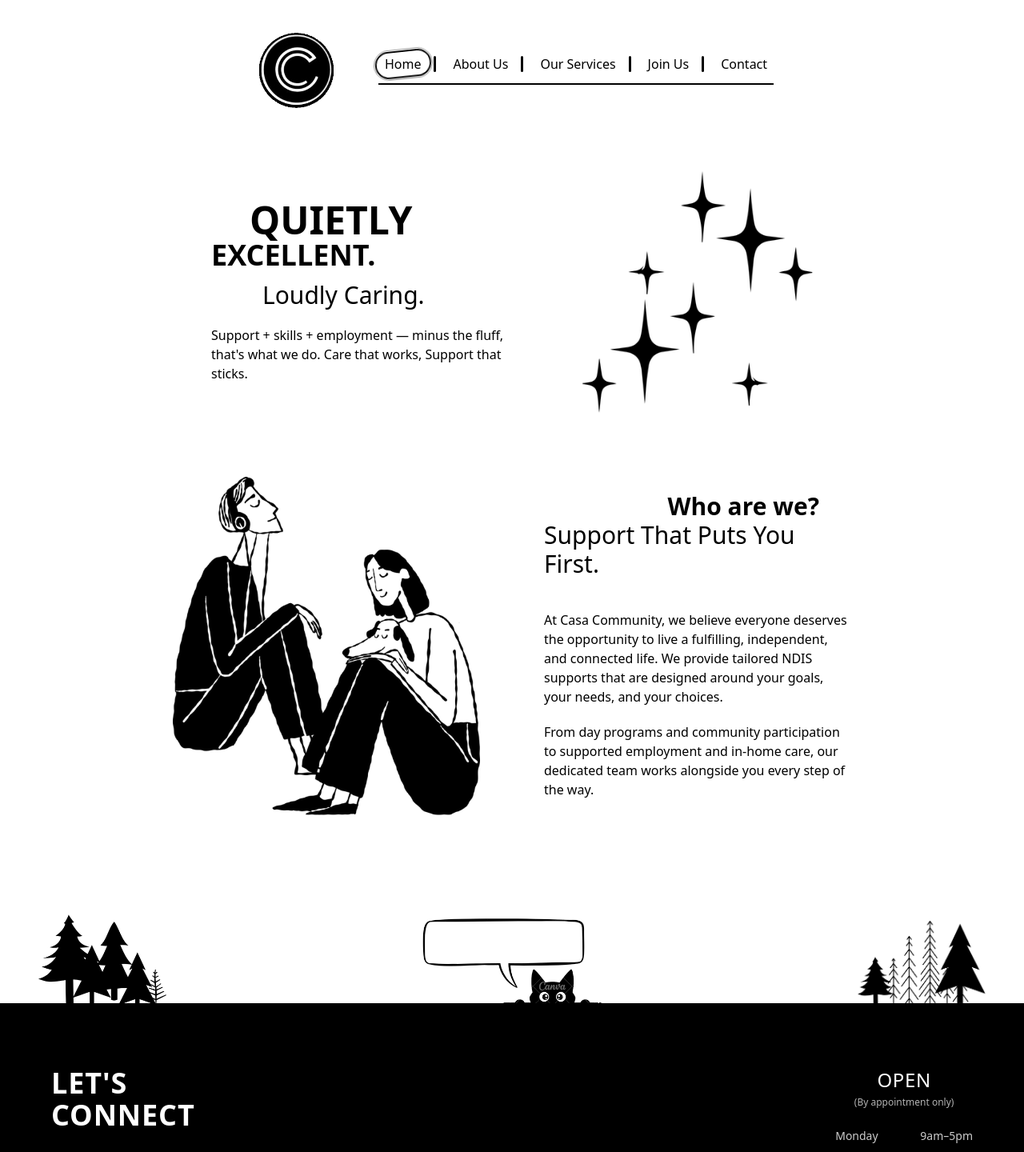
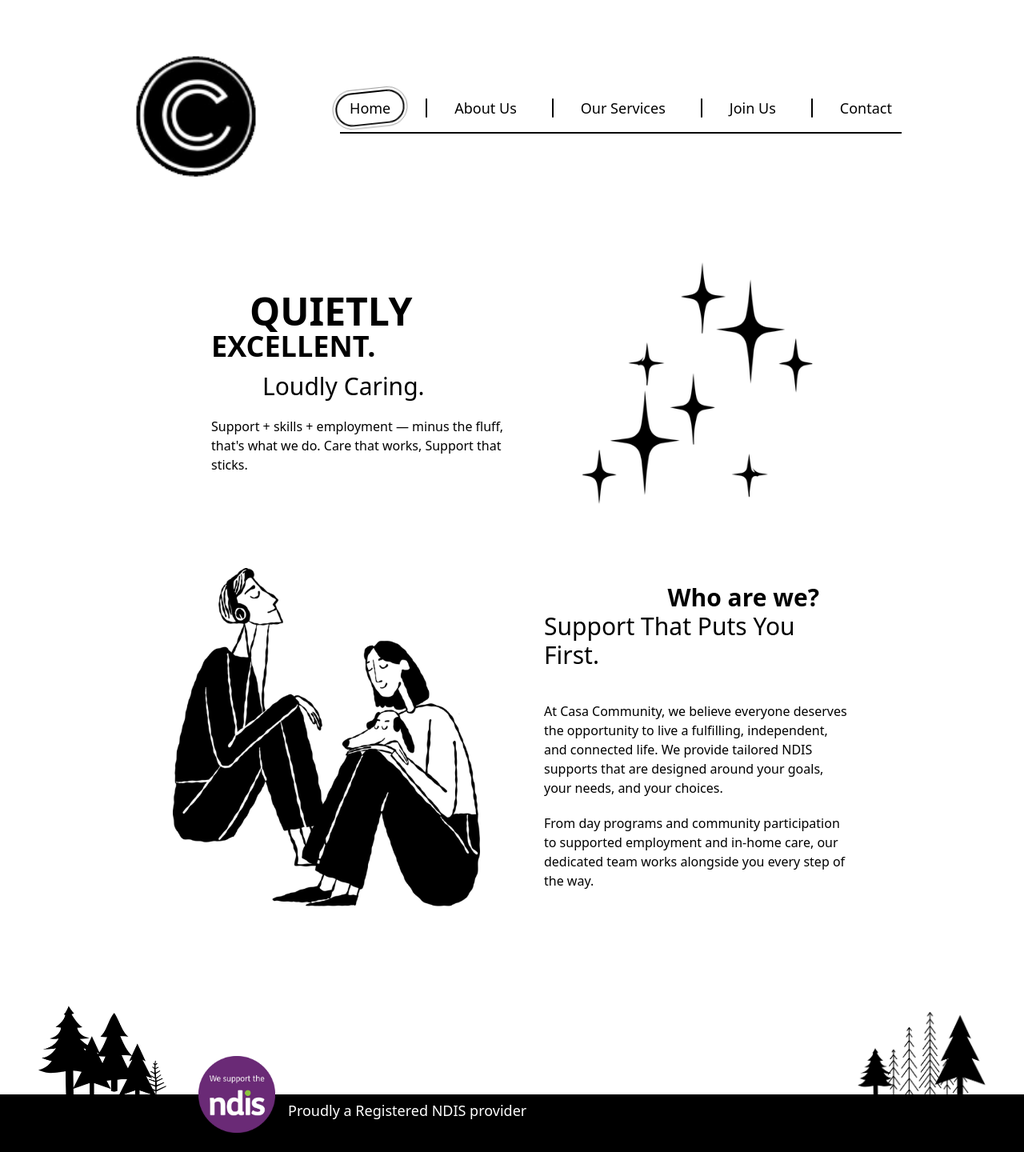
Before and after one commit to auxoratech/casa-website, a React (Vite) app: page / in a window 1280 px wide. Shown: the top 1440 px of the page at 80% size. Built offline with nearby package versions, Linux system fonts and the light colour scheme.

Commit message:
header,title,footer changes

```diff
--- a/index.html
+++ b/index.html
@@ -2,7 +2,11 @@
 <html lang="en">
   <head>
     <meta charset="UTF-8" />
-    <link rel="icon" type="image/svg+xml" href="/vite.svg" />
+    <link
+      rel="icon"
+      type="image/svg+xml"
+      href="/src/assets/images/casaLogo.png"
+    />
     <meta name="viewport" content="width=device-width, initial-scale=1.0" />
     <title>Casa Community</title>
   </head>
--- a/src/components/footer/index.tsx
+++ b/src/components/footer/index.tsx
@@ -1,9 +1,8 @@
 import { useState } from "react";
 import leftTree from "@src/assets/images/leftTree.png";
-import catThinking from "@src/assets/images/catThinking.png";
 import rightTree from "@src/assets/images/rightTree.png";
 import CalendarModal from "@src/components/CalendarModal";
-
+import ndisLogo from "@src/assets/images/ndisLogo.png";
 export default function Footer() {
   const [isCalendarOpen, setIsCalendarOpen] = useState(false);
   return (
@@ -20,15 +19,6 @@ export default function Footer() {
         />
 
         <img
-          src={catThinking}
-          alt=""
-          className="
-            mx-auto
-            w-32 sm:w-40 md:w-48 lg:w-56
-          "
-        />
-
-        <img
           src={rightTree}
           alt=""
           className="
@@ -40,6 +30,20 @@ export default function Footer() {
       </div>
 
       <div className="relative bg-black px-6 py-20 z-10">
+        <div className="absolute -top-4 sm:-top-12 sm:left-40 left-0 w-full">
+          <div className="max-w-6xl mx-auto flex  sm:flex-row items-center gap-3 sm:gap-4 px-6">
+            <img
+              src={ndisLogo}
+              alt="NDIS Logo"
+              className="w-16 sm:w-20 md:w-24"
+            />
+
+            <p className="text-sm sm:text-base sm:mt-10 md:text-lg">
+              Proudly a Registered NDIS provider
+            </p>
+          </div>
+        </div>
+
         <div className="flex flex-col md:flex-row justify-between items-center md:items-start gap-16 max-w-6xl mx-auto">
           <div className="max-w-md text-center md:text-left">
             <h1 className="text-4xl font-bold tracking-wide mb-8 text-center md:text-left">
@@ -79,12 +83,12 @@ export default function Footer() {
               )}
             </div>
 
-            <button
+            {/* <button
               onClick={() => setIsCalendarOpen(true)}
               className="mt-8 bg-white text-black text-sm px-6 py-1 font-medium hover:bg-gray-200 transition"
             >
               Book Appointment
-            </button>
+            </button> */}
           </div>
         </div>
       </div>
--- a/src/components/header/index.tsx
+++ b/src/components/header/index.tsx
@@ -11,28 +11,33 @@ const NAV_ITEMS = [
 
 export default function Header() {
   return (
-    <header className="w-full py-6 md:py-8">
-      <div className="flex flex-col md:flex-row items-center justify-center gap-6 md:gap-10 px-4">
-        <img src={logo} alt="Logo" className="w-32 sm:w-36 md:w-auto" />
+    <header className="w-full py-6 md:py-10 lg:py-14">
+      <div className="flex flex-col md:flex-row items-center justify-center gap-8 md:gap-12 lg:gap-20 px-6 lg:px-16">
+        <img
+          src={logo}
+          alt="Logo"
+          className="w-16 sm:w-24 md:w-32 lg:w-40 xl:w-48 transition-all duration-300"
+        />
 
         <nav className="flex flex-col w-full md:w-auto">
-          <ul className="flex flex-wrap md:flex-nowrap items-center justify-center gap-x-6 gap-y-4 text-black font-medium text-sm sm:text-base">
+          <ul className="flex flex-wrap md:flex-nowrap items-center justify-center gap-x-6 md:gap-x-10 lg:gap-x-14 gap-y-4 text-black font-medium text-sm md:text-base lg:text-lg">
             {NAV_ITEMS.map((item, index) => (
               <li key={item.to} className="relative flex items-center gap-6">
                 {index !== 0 && (
-                  <div className="hidden md:block absolute -left-4 top-1/2 -translate-y-1/2 h-5 w-0.75 bg-black rounded-full blur-[0.6px]" />
+                  <div className="hidden md:block absolute -left-6 top-1/2 -translate-y-1/2 h-6 w-0.5 bg-black rounded-full" />
                 )}
 
                 <NavLink
                   to={item.to}
-                  className="relative px-2 cursor-pointer group"
+                  className="relative px-3 cursor-pointer group"
                 >
                   {({ isActive }) => (
                     <>
                       {item.label}
+
                       <span
                         className="
-                          absolute -inset-1
+                      absolute -inset-2
                       border border-black/40
                       rounded-full
                       pointer-events-none
@@ -45,8 +50,8 @@ export default function Header() {
 
                       {isActive && (
                         <>
-                          <span className="absolute -inset-2 border border-black/40 rounded-full pointer-events-none opacity-0 scale-95 animate-oval-rotate" />
-                          <span className="absolute -inset-1.5 border-2 border-black rounded-full pointer-events-none opacity-0 scale-95 animate-oval-rotate delay-75" />
+                          <span className="absolute -inset-3 border border-black/40 rounded-full pointer-events-none opacity-0 scale-95 animate-oval-rotate" />
+                          <span className="absolute -inset-2 border-2 border-black rounded-full pointer-events-none opacity-0 scale-95 animate-oval-rotate delay-75" />
                         </>
                       )}
                     </>
@@ -56,7 +61,7 @@ export default function Header() {
             ))}
           </ul>
 
-          <div className="mt-3 h-0.5 w-full bg-black hidden sm:block" />
+          <div className="mt-4 h-0.5 w-full bg-black hidden sm:block" />
         </nav>
       </div>
     </header>
--- a/src/pages/contact/ContactCTA.tsx
+++ b/src/pages/contact/ContactCTA.tsx
@@ -18,12 +18,12 @@ export default function ContactCTA() {
 
       <div className="max-w-5xl mx-auto">
         <div className="flex justify-center mb-20">
-          <button
+          {/* <button
             onClick={() => setIsCalOpen(true)}
             className="bg-black text-white px-16 py-5 text-xl tracking-wide hover:bg-gray-800 transition-all duration-300"
           >
             Book Appointment
-          </button>
+          </button> */}
         </div>
 
         <div className="grid grid-cols-1 md:grid-cols-2 gap-16 items-start">
```
Also changed, not shown: src/assets/images/ndisLogo.png (added). Lines whose indentation alone changed are shown as unchanged.
